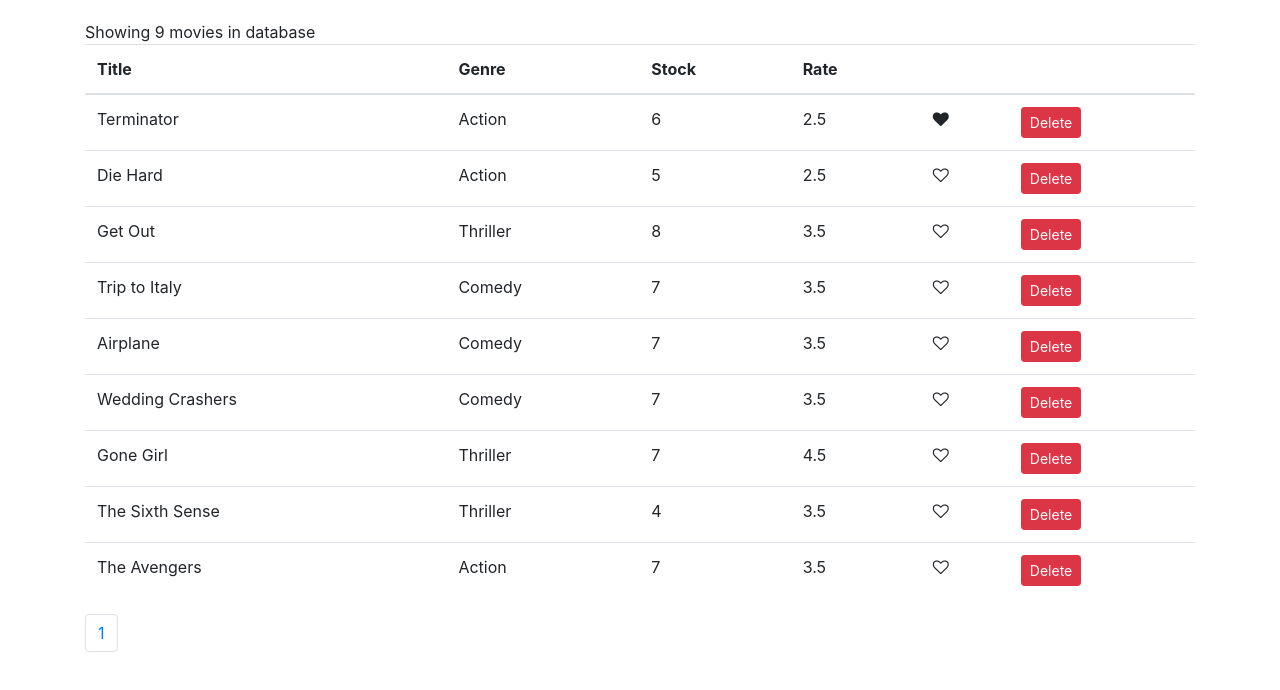
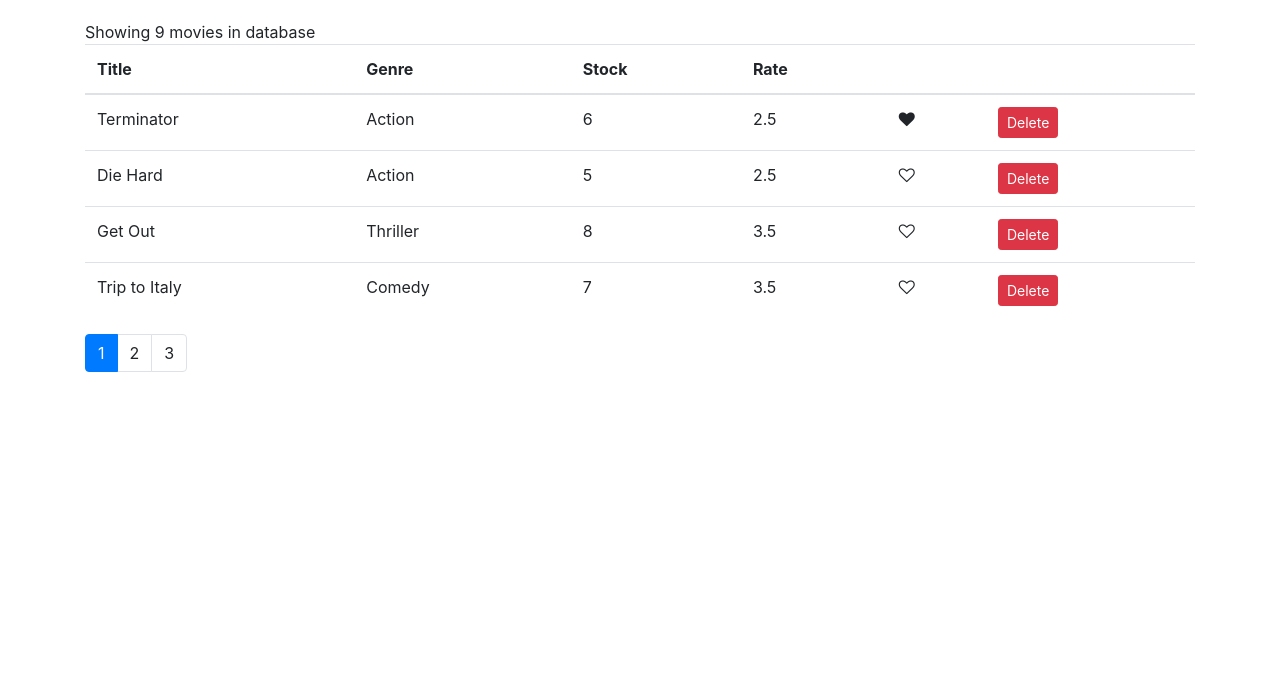
Before and after one commit to dbrowse/vidly, a React (Create React App) app: page / in a window 1280 px wide. Shown: the top 690 px of the page. Built offline with nearby package versions, Linux system fonts and the light colour scheme.

Commit message:
Pagination logic in utils added

```diff
--- a/package.json
+++ b/package.json
@@ -8,6 +8,7 @@
 		"@testing-library/user-event": "^7.1.2",
 		"bootstrap": "^4.1.1",
 		"font-awesome": "^4.7.0",
+		"lodash": "^4.17.10",
 		"react": "^16.13.0",
 		"react-dom": "^16.13.0",
 		"react-scripts": "3.4.0"
--- a/src/common/like.jsx
+++ b/src/common/like.jsx
@@ -2,21 +2,13 @@
 
 //Input: liked: boolen
 //Output:  when liked / clicked full heart.
-//Who will be notifyed about this state?
+//Who will be notifyed about  state?
 
-class Like extends Component {
-	render() {
-		let classes = "fa fa-heart";
-		if (!this.props.liked) classes += "-o";
+const Like = props => {
+	let classes = "fa fa-heart";
+	if (!props.liked) classes += "-o";
 
-		return (
-			<i
-				onClick={this.props.onClick}
-				className={classes}
-				aria-hidden='true'
-			></i>
-		);
-	}
-}
+	return <i onClick={props.onClick} className={classes} aria-hidden='true'></i>;
+};
 
 export default Like;
--- a/src/common/pagination.jsx
+++ b/src/common/pagination.jsx
@@ -1,20 +1,30 @@
 import React, { Component } from "react";
+import _ from "lodash";
 
-class Pagination extends Component {
-	state = {};
-	render() {
+const Pagination = props => {
+	const { itemsCount, pageSize, onPageChange, currentPage } = props;
+	console.log(currentPage);
+
+	const pagesCount = Math.ceil(itemsCount / pageSize);
+	if (pagesCount === 1) return null;
+	//create new array from 1 to pagesCount
+	const pages = _.range(1, pagesCount + 1);
 	return (
 		<nav aria-label='Page navigation example'>
 			<ul className='pagination'>
-					<li className='page-item'>
-						<a className='page-link' href='#'>
-							1
+				{pages.map(page => (
+					<li
+						key={page}
+						className={page === currentPage ? "page-item active" : "page-item"}
+					>
+						<a className='page-link' onClick={() => props.onPageChange(page)}>
+							{page}
 						</a>
 					</li>
+				))}
 			</ul>
 		</nav>
 	);
-	}
-}
+};
 
 export default Pagination;
--- a/src/components/movies.jsx
+++ b/src/components/movies.jsx
@@ -2,10 +2,17 @@
 import { getMovies } from "../services/fakeMovieService";
 import Pagination from "../common/pagination";
 import Like from "../common/like";
+import { paginate } from "../utils/paginate";
 
 class Movies extends Component {
 	state = {
-		movies: getMovies()
+		movies: getMovies(),
+		pageSize: 4,
+		currentPage: 1
+	};
+	//this method will recieve the new page number
+	handleOnPageChange = page => {
+		this.setState({ currentPage: page });
 	};
 	handleLiked = movie => {
 		//1 clone the movies object
@@ -29,7 +36,11 @@
 	};
 	render() {
 		const { length: count } = this.state.movies;
+		const { pageSize, currentPage, movies: allMovies } = this.state;
+
 		if (count === 0) return <p>There are no movies in DB.</p>;
+
+		const movies = paginate(allMovies, currentPage, pageSize);
 
 		return (
 			<React.Fragment>
@@ -46,7 +57,7 @@
 						</tr>
 					</thead>
 					<tbody>
-						{this.state.movies.map(movie => (
+						{movies.map(movie => (
 							<tr key={movie._id}>
 								<td>{movie.title}</td>
 								<td>{movie.genre.name}</td>
@@ -71,7 +82,12 @@
 						))}
 					</tbody>
 				</table>
-				<Pagination></Pagination>
+				<Pagination
+					itemsCount={count}
+					pageSize={pageSize}
+					currentPage={currentPage}
+					onPageChange={this.handleOnPageChange}
+				/>
 			</React.Fragment>
 		);
 	}
--- /dev/null
+++ b/src/utils/paginate.js
@@ -0,0 +1,10 @@
+import _ from "lodash";
+
+export function paginate(items, pageNumber, pageSize) {
+	const startIndex = (pageNumber - 1) * pageSize;
+
+	return _(items)
+		.slice(startIndex)
+		.take(pageSize)
+		.value();
+}
```
Also changed, not shown: 1 other file (tests, documents, lock files or other folders). Lines whose indentation alone changed are shown as unchanged.
